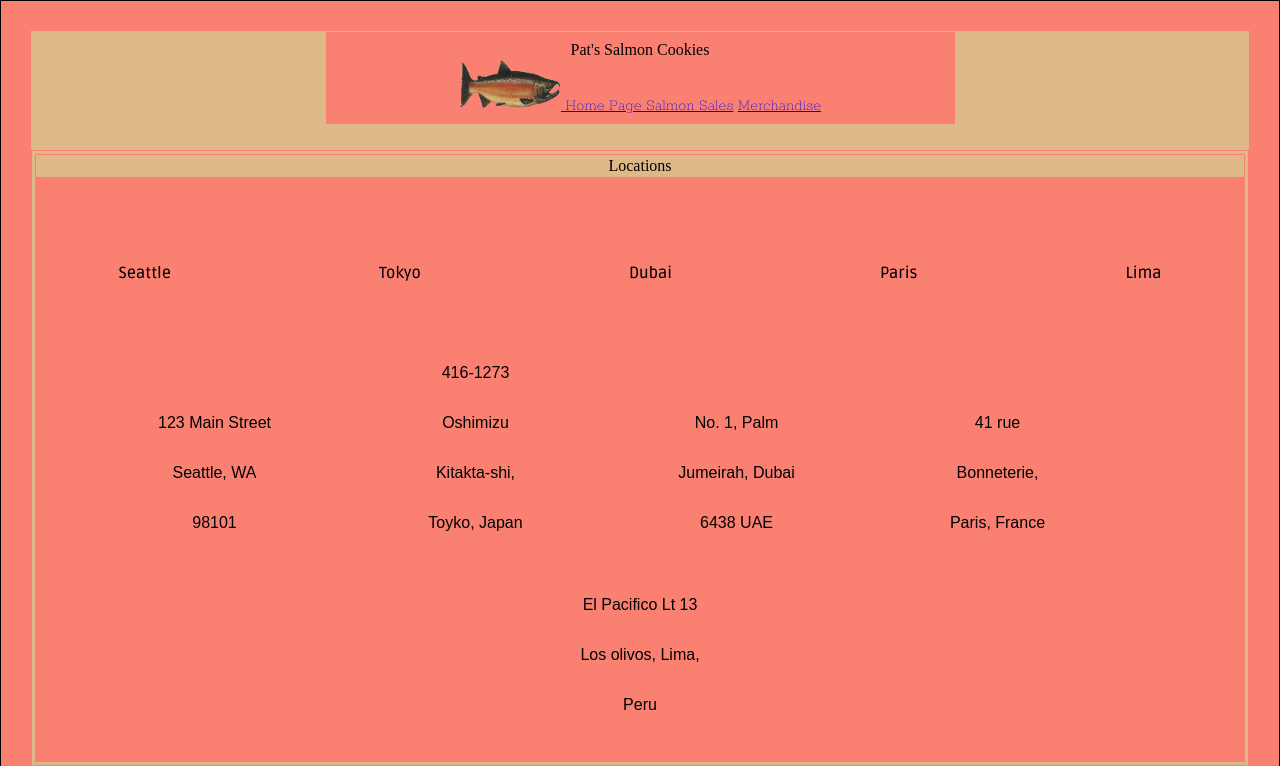
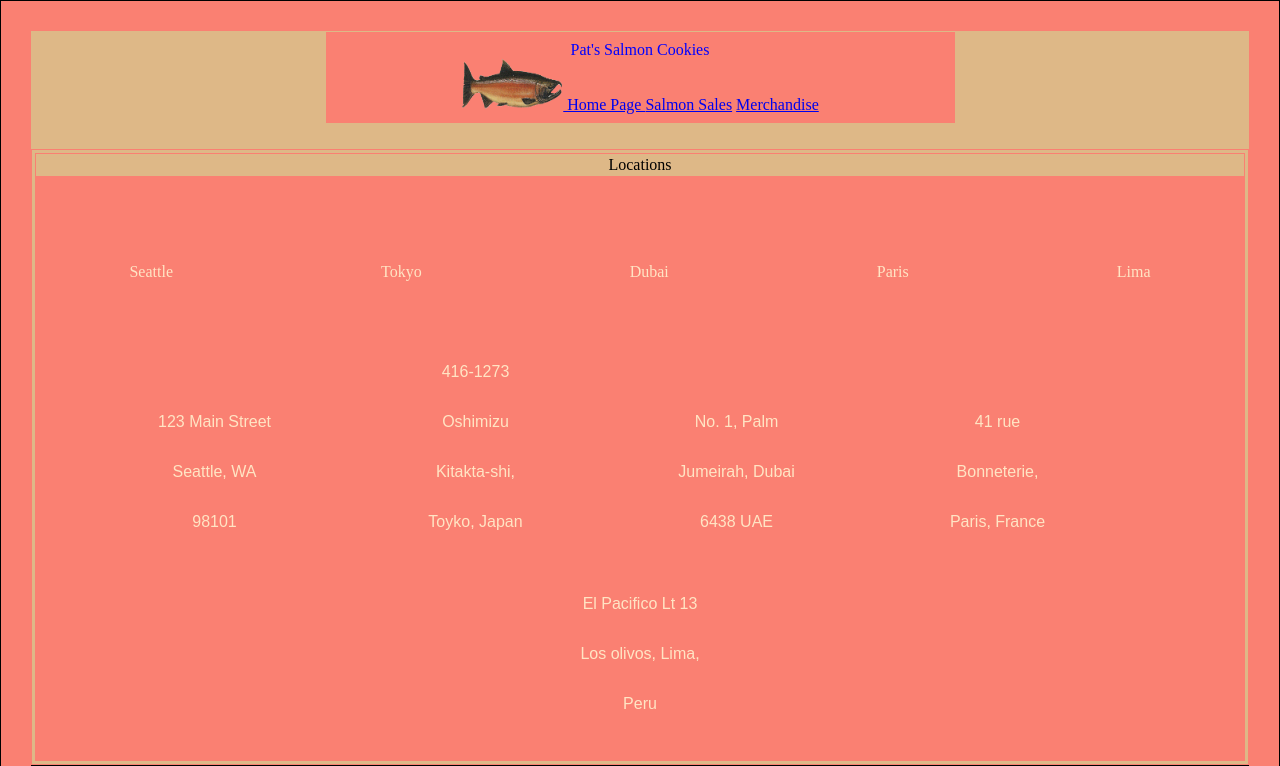
Before and after one commit to jamiguel23/cookie-stand, a plain HTML site: page index.html in a window 1280 px wide. Shown: the top 766 px of the page. Drawn offline with Linux system fonts and the light colour scheme.

Commit message:
finishing touches, font and font colors

```diff
--- a/css/style.css
+++ b/css/style.css
@@ -1,6 +1,7 @@
 * {
   margin: 30px;
   background-color: salmon;
+  font-family: 'Times New Roman', Times, serif;
 }
 
 main {
@@ -40,7 +41,8 @@ header {
   border: 1px solid burlywood;
   text-align: center;
   padding: 10px;
-  font-family: 'Rokkitt', serif;
+  color: blue;
+  font-family: 'Rokkitt', 'Times New Roman' serif;
 
 }
 
@@ -65,7 +67,8 @@ body {
   margin: 50px;
   display: inline-block;
   line-height: 50px;
-  font-family: 'Ruda', sans-serif;
+  color: bisque;
+  font-family: 'Ruda', 'Arial' sans-serif;
 }
 
 #locations #addy li{
```
